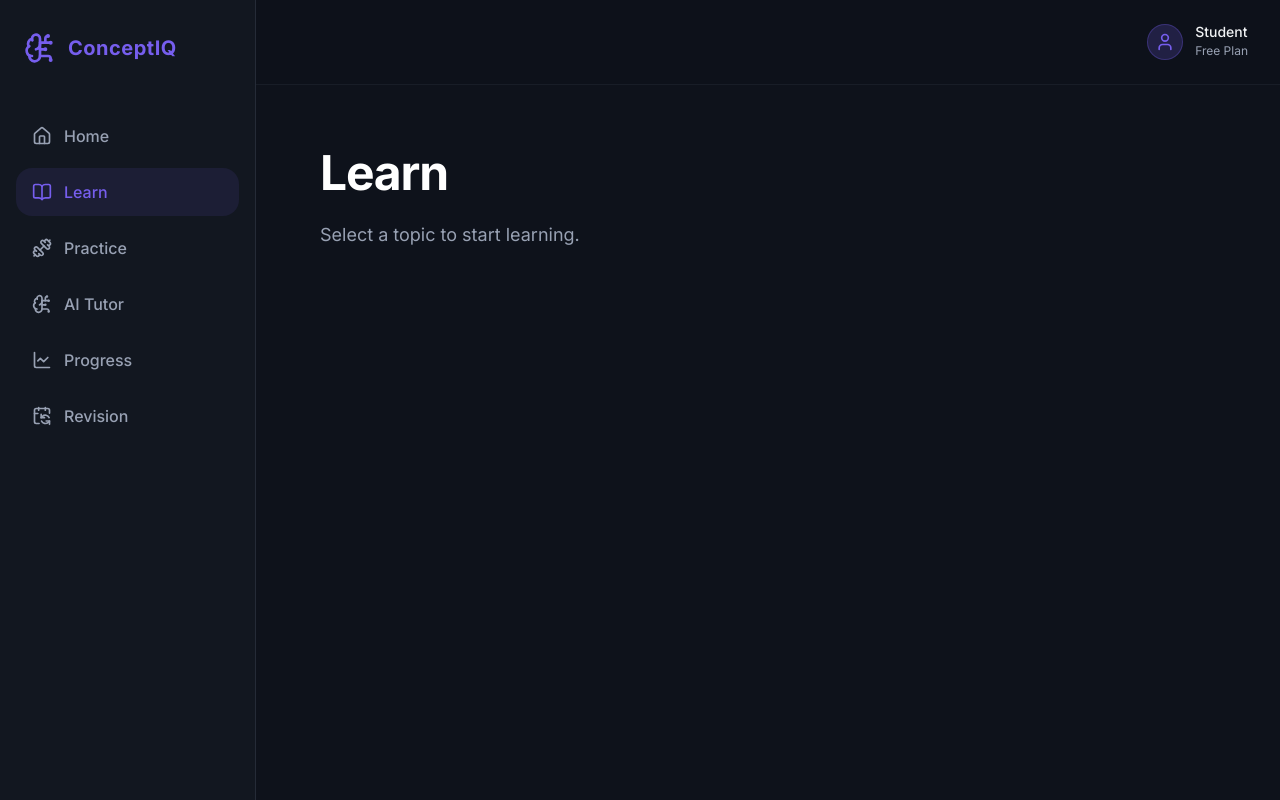
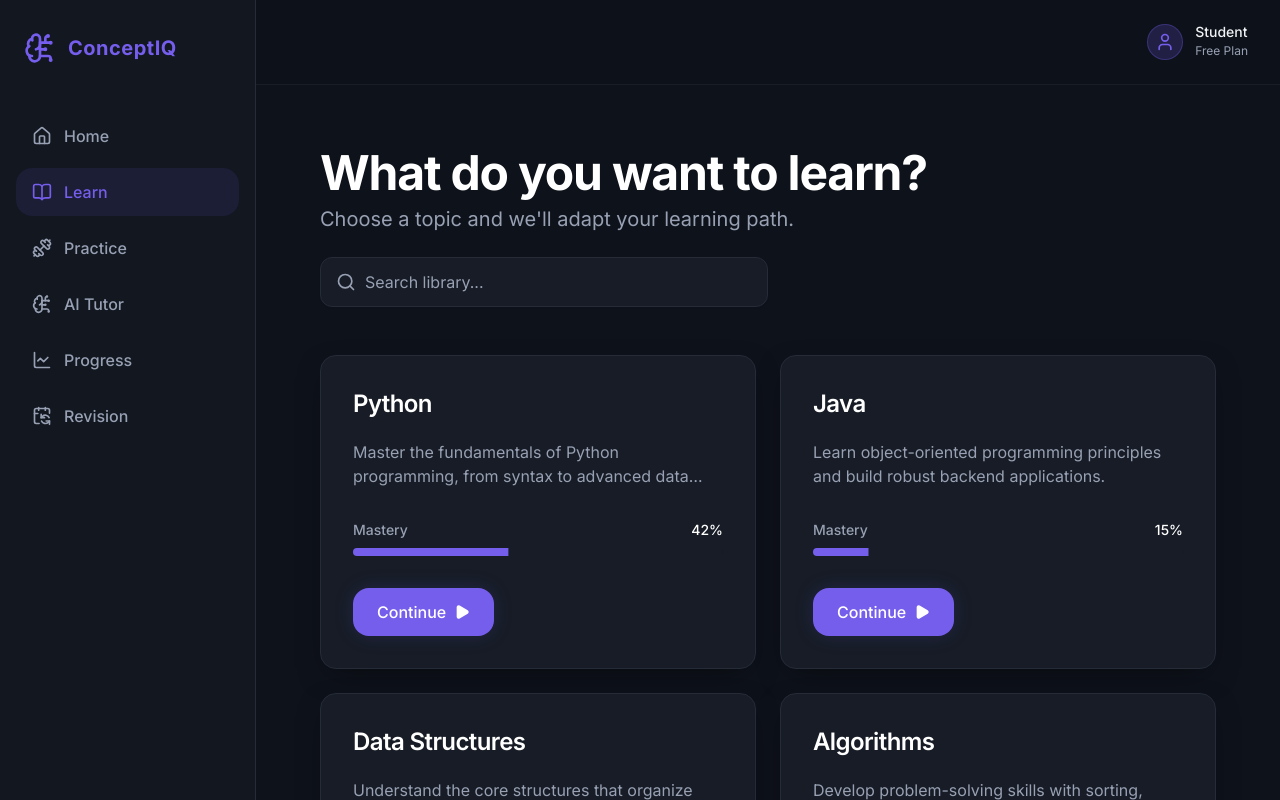
Before and after one commit to DivyanshuDubey10/Concept-IQ, a React (Vite) app in the folder frontend/: page /learn in a window 1280 px wide. Shown: the top 800 px of the page. Built offline with nearby package versions, Linux system fonts and the light colour scheme.

Commit message:
feat(topics): add topic discovery and selection

```diff
--- a/frontend/src/lib/mock-data.ts
+++ b/frontend/src/lib/mock-data.ts
@@ -19,5 +19,42 @@ export const dashboardData = {
   ],
   todaysRevision: [
     { id: 'c1', name: "Base Cases", dueStatus: "Due today" }
+  ],
+  topics: [
+    {
+      id: 't1',
+      name: "Python",
+      description: "Master the fundamentals of Python programming, from syntax to advanced data structures.",
+      mastery: 42,
+      status: "continue"
+    },
+    {
+      id: 't2',
+      name: "Java",
+      description: "Learn object-oriented programming principles and build robust backend applications.",
+      mastery: 15,
+      status: "continue"
+    },
+    {
+      id: 't3',
+      name: "Data Structures",
+      description: "Understand the core structures that organize data efficiently for high-performance applications.",
+      mastery: 0,
+      status: "start"
+    },
+    {
+      id: 't4',
+      name: "Algorithms",
+      description: "Develop problem-solving skills with sorting, searching, and complex graph algorithms.",
+      mastery: 0,
+      status: "start"
+    },
+    {
+      id: 't5',
+      name: "Databases",
+      description: "Design robust schemas, write complex queries, and understand database normalization.",
+      mastery: 0,
+      status: "start"
+    }
   ]
 };
--- a/frontend/src/pages/Learn.tsx
+++ b/frontend/src/pages/Learn.tsx
@@ -1,8 +1,96 @@
+import { useState } from 'react'
+import { Search, Play, ArrowRight } from 'lucide-react'
+import { dashboardData } from '../lib/mock-data'
+import { Card, CardContent, CardHeader, CardTitle, CardDescription, CardFooter } from '../components/ui/card'
+import { Button } from '../components/ui/button'
+import { Progress } from '../components/ui/progress'
+
 export default function Learn() {
+  const [searchQuery, setSearchQuery] = useState('')
+  const { topics } = dashboardData
+
+  const filteredTopics = topics.filter(topic =>
+    topic.name.toLowerCase().includes(searchQuery.toLowerCase()) ||
+    topic.description.toLowerCase().includes(searchQuery.toLowerCase())
+  )
+
   return (
-    <div className="space-y-6">
-      <h1>Learn</h1>
-      <p>Select a topic to start learning.</p>
+    <div className="space-y-12 max-w-5xl">
+
+      {/* Header */}
+      <div className="space-y-6">
+        <div className="space-y-2">
+          <h1 className="!mb-0">What do you want to learn?</h1>
+          <p className="text-xl text-text-muted">Choose a topic and we'll adapt your learning path.</p>
+        </div>
+
+        {/* Search */}
+        <div className="relative max-w-md">
+          <div className="absolute inset-y-0 left-0 pl-4 flex items-center pointer-events-none">
+            <Search className="h-5 w-5 text-text-muted" />
+          </div>
+          <input
+            type="text"
+            className="block w-full pl-11 pr-4 py-3 bg-surface border border-border rounded-xl text-text-main placeholder-text-muted focus:outline-none focus:ring-2 focus:ring-primary focus:border-transparent transition-all shadow-sm"
+            placeholder="Search library..."
+            value={searchQuery}
+            onChange={(e) => setSearchQuery(e.target.value)}
+          />
+        </div>
+      </div>
+
+      {/* Topics Grid */}
+      <div className="grid grid-cols-1 lg:grid-cols-2 gap-6">
+        {filteredTopics.map((topic) => (
+          <Card
+            key={topic.id}
+            className="group hover:border-primary/50 hover:shadow-premium-hover transition-all duration-300 flex flex-col"
+          >
+            <CardHeader>
+              <CardTitle className="text-2xl">{topic.name}</CardTitle>
+              <CardDescription className="text-base line-clamp-2">
+                {topic.description}
+              </CardDescription>
+            </CardHeader>
+
+            <CardContent className="flex-1 space-y-4">
+              {topic.mastery > 0 ? (
+                <div className="space-y-2">
+                  <div className="flex justify-between text-sm font-medium">
+                    <span className="text-text-muted">Mastery</span>
+                    <span className="text-white">{topic.mastery}%</span>
+                  </div>
+                  <Progress value={topic.mastery} indicatorClassName="bg-primary" />
+                </div>
+              ) : (
+                <div className="h-[28px] flex items-end">
+                  <span className="text-sm font-medium text-text-muted">Not started</span>
+                </div>
+              )}
+            </CardContent>
+
+            <CardFooter className="pt-0">
+              <Button
+                variant={topic.status === 'continue' ? 'default' : 'secondary'}
+                className="w-full sm:w-auto"
+              >
+                {topic.status === 'continue' ? (
+                  <>Continue <Play className="ml-2 w-4 h-4 fill-current" /></>
+                ) : (
+                  <>Start topic <ArrowRight className="ml-2 w-4 h-4" /></>
+                )}
+              </Button>
+            </CardFooter>
+          </Card>
+        ))}
+      </div>
+
+      {filteredTopics.length === 0 && (
+        <div className="text-center py-20 px-6 border border-dashed border-border rounded-2xl">
+          <p className="text-lg text-text-muted">No topics found matching "{searchQuery}".</p>
+        </div>
+      )}
+
     </div>
   )
 }
```
